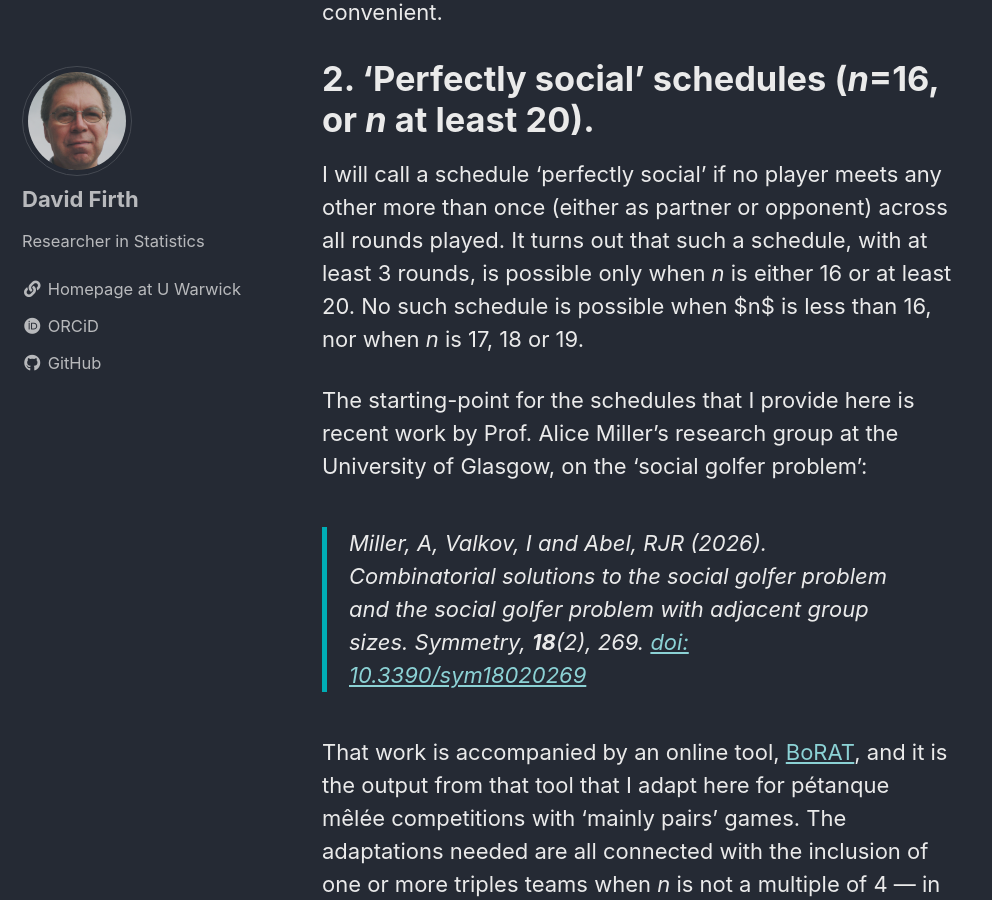
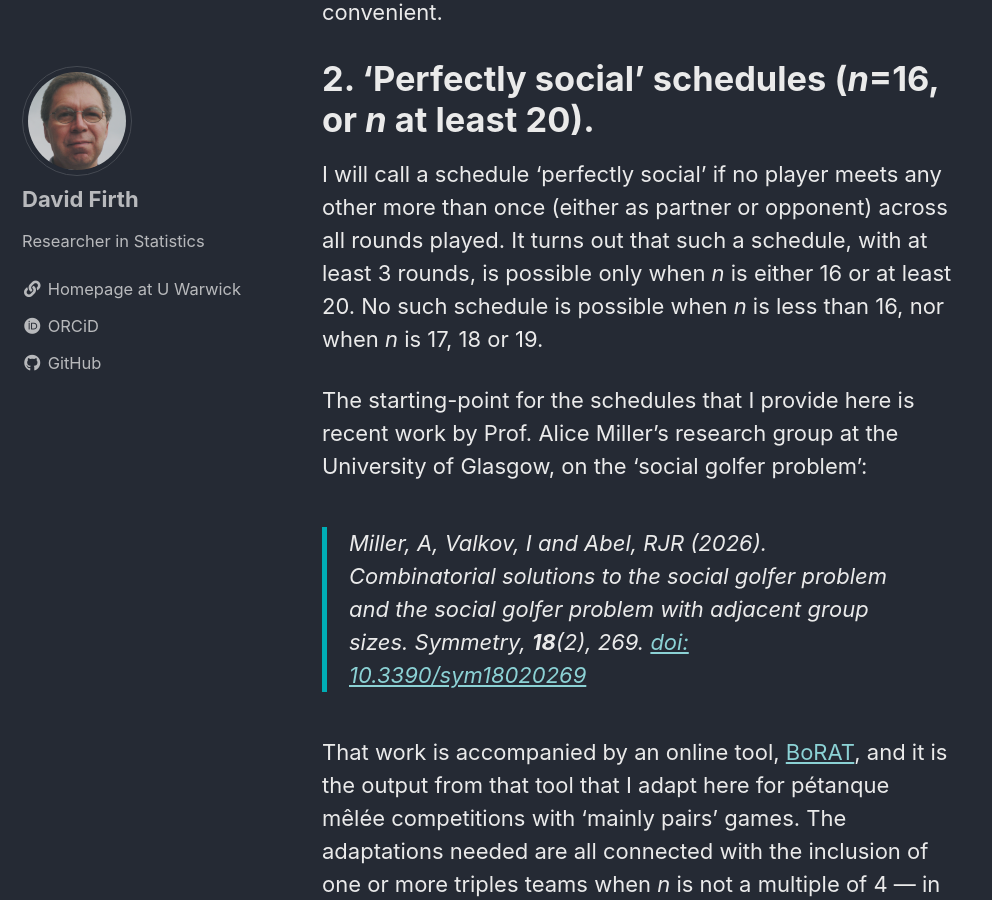
Before and after one commit to DavidFirth/blog, a Jekyll site: the page built from docs/_posts/2026-09-07-mellyshed.md, in a window 1280 px wide and 900 px high, scrolled down 1543 px. Shown: the whole window, without its empty margins (0-992 px from the left). Built offline with Jekyll 4.4.1, drawn with Linux system fonts in a browser that asks for light colours; cached includes are drawn as plain includes; comment, search, counter and statistics services are not loaded.

```diff
--- a/docs/_posts/2026-09-07-mellyshed.md
+++ b/docs/_posts/2026-09-07-mellyshed.md
@@ -20,7 +20,7 @@ For each of the competition schedules discussed below, randomization comes from
 
 # 2. 'Perfectly social' schedules (_n_=16, or _n_ at least 20).
 
-I will call a schedule 'perfectly social' if no player meets any other more than once (either as partner or opponent) across all rounds played.  It turns out that such a schedule, with at least 3 rounds, is possible only when _n_ is either 16 or at least 20.  No such schedule is possible when $n$ is less than 16, nor when _n_ is 17, 18 or 19.
+I will call a schedule 'perfectly social' if no player meets any other more than once (either as partner or opponent) across all rounds played.  It turns out that such a schedule, with at least 3 rounds, is possible only when _n_ is either 16 or at least 20.  No such schedule is possible when _n_ is less than 16, nor when _n_ is 17, 18 or 19.
 
 The starting-point for the schedules that I provide here is recent work by Prof. Alice Miller's research group at the University of Glasgow, on the 'social golfer problem':
 
```
